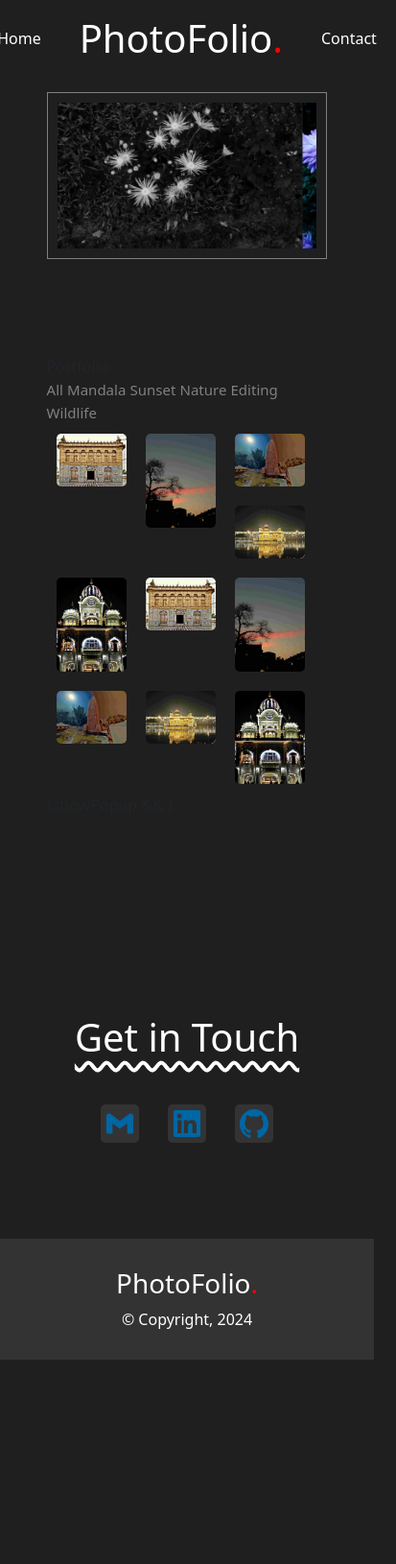
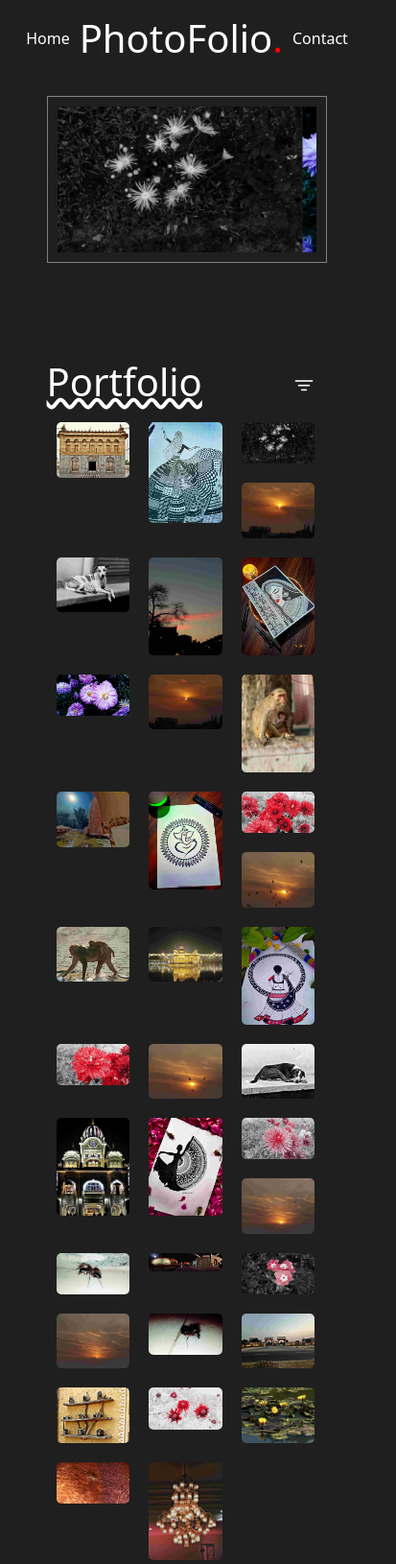
Before and after one commit to er-arpitgupta/PhotoFolio, a plain HTML site: page index.html in a window 390 px wide. Shown: the top 1630 px of the page at 96% size, 413 px wide, since content can reach past the window. Before the commit the page ends 1417 px from the top, so only its background shows below. Drawn offline with nearby package versions, Linux system fonts and the light colour scheme.

```diff
--- a/index.html
+++ b/index.html
@@ -13,7 +13,7 @@
 </head>
 
 <body>
-    <div class="header" id="home">
+    <div class="header">
         <ul>
             <li onclick="handleNavIconClick('home')">Home</li>
             <li onclick="handleNavIconClick('portfolio')" class="header-title">
@@ -24,8 +24,8 @@
         <div class="photofolio-mobile-view" style="display: none"></div>
     </div>
 
-    <div class="container">
-        <div class="featured" id="featured">
+    <div class="container" id="home">
+        <div class="featured">
             <div id="carouselExampleSlidesOnly" class="carousel slide" data-bs-ride="carousel">
                 <div class="carousel-inner">
                     <div class="carousel-item active">
@@ -43,7 +43,7 @@
 
         <div class="portfolio" id="portfolio">
             <div class="portfolio-header">
-                <span>Portfolio</span>
+                <h2>Portfolio</h2>
                 <div class="filters">
                     <label onclick="handleFilterClick('all')" for="all">
                         <input type="radio" name="filter" id="all">All
@@ -64,59 +64,99 @@
                         <input type="radio" name="filter" id="wildlife">Wildlife
                     </label>
                 </div>
+
+                <div class="dropdown">
+                    <button class="btn btn-secondary" type="button" data-bs-toggle="dropdown"
+                        aria-expanded="false">
+                        <i class="bi bi-filter"></i>
+                    </button>
+                    <ul class="dropdown-menu dropdown-menu-dark">
+                        <li><label class="dropdown-item" onclick="handleFilterClick('all')" for="all">All</label></li>
+                        <li><label class="dropdown-item" onclick="handleFilterClick('mandala')"
+                                for="mandala">Mandala</label></li>
+                        <li><label class="dropdown-item" onclick="handleFilterClick('sunset')"
+                                for="sunset">Sunset</label></li>
+                        <li><label class="dropdown-item" onclick="handleFilterClick('nature')"
+                                for="nature">Nature</label></li>
+                        <li><label class="dropdown-item" onclick="handleFilterClick('editing')"
+                                for="editing">Editing</label></li>
+                        <li><label class="dropdown-item" onclick="handleFilterClick('wildlife')"
+                                for="wildlife">Wildlife</label></li>
+                    </ul>
+                </div>
             </div>
             <div class="portfolio-photos">
-                <div class="portfolio-column">
-                    <img src="images/low_images/editing1.jpg" alt="editing1" onclick="handleImageClick('editing1')">
-                    <img src="images/low_images/editing2.jpg" alt="editing2">
-                    <img src="images/low_images/editing3.jpg" alt="editing3">
-                    <img src="images/low_images/editing4.jpg" alt="editing4">
-                    <img src="images/low_images/editing5.jpg" alt="editing5">
-                    <img src="images/low_images/editing1.jpg" alt="editing1">
-                    <img src="images/low_images/editing2.jpg" alt="editing2">
-                    <img src="images/low_images/editing3.jpg" alt="editing3">
-                    <img src="images/low_images/editing4.jpg" alt="editing4">
-                    <img src="images/low_images/editing5.jpg" alt="editing5">
-                </div>
-                <!-- <div class="portfolio-column">
-                    <img src="images/low_images/editing1.jpg" alt="editing1">
-                    <img src="images/low_images/editing2.jpg" alt="editing2">
-                    <img src="images/low_images/editing3.jpg" alt="editing3">
-                    <img src="images/low_images/editing4.jpg" alt="editing4">
-                    <img src="images/low_images/editing5.jpg" alt="editing5">
-                </div>
-                <div class="portfolio-column">
-                    <img src="images/low_images/editing1.jpg" alt="editing1">
-                    <img src="images/low_images/editing2.jpg" alt="editing2">
-                    <img src="images/low_images/editing3.jpg" alt="editing3">
-                    <img src="images/low_images/editing4.jpg" alt="editing4">
-                    <img src="images/low_images/editing5.jpg" alt="editing5">
-                </div> -->
-                <!-- {[0, 1, 2].map(idx => {
-                return (
-                    <div class="portfolio-column">
-                    {Object.keys(PHOTOFOLIO_COMPRESSED).map((key, index) => {
-                    return (
-                    index % 3 === idx && (
-                    <img key={key} src={PHOTOFOLIO_COMPRESSED[key]} alt="" onClick={()=> handleImageClick(key)}
-                    style={{
-                    cursor: 'pointer',
-                    width: '100%',
-                    display:
-                    active === 'all'
-                    ? ''
-                    : !key.startsWith(active) && 'none',
-                    }}
-                    />
-                    )
-                    );
-                    })}
-                </div>
-                );
-                })} -->
+                <img id="editing" src="images/low_images/editing1.jpg" alt="editing1"
+                    onclick="handleImageClick('editing1')">
+                <img id="mandala" src="images/low_images/mandala1.jpg" alt="mandala1"
+                    onclick="handleImageClick('mandala1')">
+                <img id="nature" src="images/low_images/nature1.jpg" alt="nature1"
+                    onclick="handleImageClick('nature1')">
+                <img id="sunset" src="images/low_images/sunset1.jpg" alt="sunset1"
+                    onclick="handleImageClick('sunset1')">
+                <img id="wildlife" src="images/low_images/wildlife1.jpg" alt="wildlife1"
+                    onclick="handleImageClick('wildlife1')">
+                <img id="editing" src="images/low_images/editing2.jpg" alt="editing2"
+                    onclick="handleImageClick('editing2')">
+                <img id="mandala" src="images/low_images/mandala2.jpg" alt="mandala2"
+                    onclick="handleImageClick('mandala2')">
+                <img id="nature" src="images/low_images/nature2.jpg" alt="nature2"
+                    onclick="handleImageClick('nature2')">
+                <img id="sunset" src="images/low_images/sunset2.jpg" alt="sunset2"
+                    onclick="handleImageClick('sunset2')">
+                <img id="wildlife" src="images/low_images/wildlife2.jpg" alt="wildlife2"
+                    onclick="handleImageClick('wildlife2')">
+                <img id="editing" src="images/low_images/editing3.jpg" alt="editing3"
+                    onclick="handleImageClick('editing3')">
+                <img id="mandala" src="images/low_images/mandala3.jpg" alt="mandala3"
+                    onclick="handleImageClick('mandala3')">
+                <img id="nature" src="images/low_images/nature3.jpg" alt="nature3"
+                    onclick="handleImageClick('nature3')">
+                <img id="sunset" src="images/low_images/sunset3.jpg" alt="sunset3"
+                    onclick="handleImageClick('sunset3')">
+                <img id="wildlife" src="images/low_images/wildlife3.jpg" alt="wildlife3"
+                    onclick="handleImageClick('wildlife3')">
+                <img id="editing" src="images/low_images/editing4.jpg" alt="editing4"
+                    onclick="handleImageClick('editing4')">
+                <img id="mandala" src="images/low_images/mandala4.jpg" alt="mandala4"
+                    onclick="handleImageClick('mandala4')">
+                <img id="nature" src="images/low_images/nature4.jpg" alt="nature4"
+                    onclick="handleImageClick('nature4')">
+                <img id="sunset" src="images/low_images/sunset4.jpg" alt="sunset4"
+                    onclick="handleImageClick('sunset4')">
+                <img id="wildlife" src="images/low_images/wildlife4.jpg" alt="wildlife4"
+                    onclick="handleImageClick('wildlife4')">
+                <img id="editing" src="images/low_images/editing5.jpg" alt="editing5"
+                    onclick="handleImageClick('editing5')">
+                <img id="mandala" src="images/low_images/mandala5.jpg" alt="mandala5"
+                    onclick="handleImageClick('mandala5')">
+                <img id="nature" src="images/low_images/nature5.jpg" alt="nature5"
+                    onclick="handleImageClick('nature5')">
+                <img id="sunset" src="images/low_images/sunset5.jpg" alt="sunset5"
+                    onclick="handleImageClick('sunset5')">
+                <img id="wildlife" src="images/low_images/wildlife5.jpg" alt="wildlife5"
+                    onclick="handleImageClick('wildlife5')">
+                <img id="editing" src="images/low_images/editing6.jpg" alt="editing6"
+                    onclick="handleImageClick('editing6')">
+                <img id="nature" src="images/low_images/nature6.jpg" alt="nature6"
+                    onclick="handleImageClick('nature6')">
+                <img id="sunset" src="images/low_images/sunset6.jpg" alt="sunset6"
+                    onclick="handleImageClick('sunset6')">
+                <img id="wildlife" src="images/low_images/wildlife6.jpg" alt="wildlife6"
+                    onclick="handleImageClick('wildlife6')">
+                <img id="editing" src="images/low_images/editing7.jpg" alt="mandala6"
+                    onclick="handleImageClick('mandala6')">
+                <img id="editing" src="images/low_images/editing8.jpg" alt="editing8"
+                    onclick="handleImageClick('editing8')">
+                <img id="nature" src="images/low_images/nature7.jpg" alt="nature7"
+                    onclick="handleImageClick('nature7')">
+                <img id="editing" src="images/low_images/editing9.jpg" alt="editing9"
+                    onclick="handleImageClick('editing9')">
+                <img id="nature" src="images/low_images/nature8.jpg" alt="nature8"
+                    onclick="handleImageClick('nature8')">
+                <img id="editing" src="images/low_images/editing10.jpg" alt="editing10"
+                    onclick="handleImageClick('editing10')">
             </div>
-            {showPopup &&
-            <Popup image="{image}" handlePopupClose="{handlePopupClose}" />}
         </div>
 
         <div class="contact" id="contact">
--- a/index.js
+++ b/index.js
@@ -15,6 +15,13 @@ function handleContactIconClick(item) {
 function handleFilterClick(item) {
     $('.filters label').removeClass('active')
     $(`.filters label[for="${item}"]`).addClass('active')
+
+    if (item === 'all') {
+        $('.portfolio-photos img').css('display', 'block');
+    } else {
+        $('.portfolio-photos img').css('display', 'none');
+        $(`.portfolio-photos #${item}`).css('display', 'block');
+    }
 }
 
 function handleImageClick(image) {
--- a/style.css
+++ b/style.css
@@ -1,5 +1,12 @@
 body {
   background-color: #1f1f1f;
+}
+
+.header {
+  position: fixed;
+  background-color: #1f1f1f;
+  z-index: 99;
+  width: 100vw;
 }
 
 .header ul {
@@ -27,6 +34,7 @@ body {
 .container {
   display: grid;
   justify-items: center;
+  padding-top: 100px;
 }
 
 .featured {
@@ -39,6 +47,16 @@ body {
   width: 80%;
   margin: auto;
   padding: 100px 0;
+}
+
+.portfolio .dropdown {
+  display: none;
+}
+
+.portfolio .dropdown button {
+  background-color: transparent;
+  font-size: 25px;
+  border: 0;
 }
 
 .portfolio .filters label {
@@ -81,17 +99,26 @@ body {
   color: white !important;
 }
 
+.portfolio-header {
+  display: flex;
+  align-items: center;
+  justify-content: space-between;
+}
+
+.portfolio-header h2 {
+  font-size: 40px;
+  color: white;
+  text-decoration: underline wavy;
+}
+
 .portfolio-photos {
   display: flex;
   flex-wrap: wrap;
-}
-
-.portfolio-column {
   display: flow-root;
 }
 
-.portfolio-column img {
-  width: 25%;
+.portfolio-photos img {
+  width: calc(33% - 20px);
   float: inline-start;
   margin: 10px;
   border-radius: 5px;
@@ -174,3 +201,18 @@ body {
   padding: 30px;
   color: white;
 }
+
+@media (max-width: 450px) {
+  .header ul li {
+    padding: 5px;
+  }
+}
+
+@media (max-width: 768px) {
+  .filters {
+    display: none;
+  }
+  .dropdown {
+    display: block !important;
+  }
+}
```
